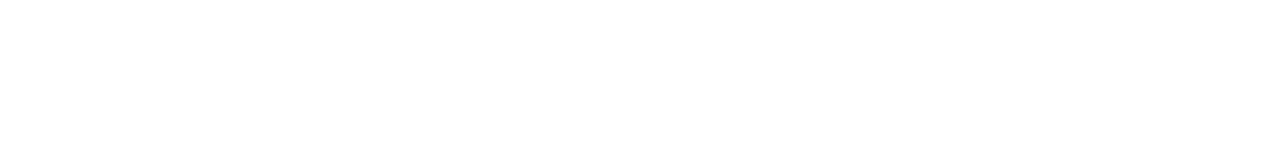
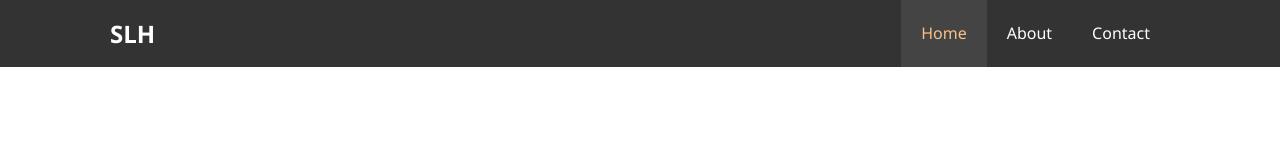
Before and after one commit to ramzizelfani/100_Days_Of_Code, a plain HTML site: page HTML_CSS_MasterClass/hotel_website/index.html in a window 1280 px wide. Drawn offline with Linux system fonts and the light colour scheme.

Commit message:
#100DaysOfCode-Day6: the hotle project - part1

```diff
--- a/HTML_CSS_MasterClass/hotel_website/css/style.css
+++ b/HTML_CSS_MasterClass/hotel_website/css/style.css
@@ -0,0 +1,85 @@
+/* BEGIN CORE STYLES */
+/* CSS Reset: Clearing the margin and paddings, setup the box-sizing property to border-box */
+* {
+  margin: 0;
+  padding: 0;
+  box-sizing: border-box;
+}
+/* Main Styling (html, body selectors):
+*font-family
+line-height
+*/
+html,
+body {
+  font-family: 'Segoe UI', Tahoma, Geneva, Verdana, sans-serif;
+  line-height: 1.7em;
+}
+/* The links:
+* default color
+* set text-decoration to none
+*/
+a {
+  color: #333;
+  text-decoration: none;
+}
+/* The headers:
+* padding-bottom
+*/
+h1,
+h2,
+h3 {
+  padding-bottom: 20px;
+}
+/* p:
+*Adding top and bottom padding | Less than headers padding
+*/
+p {
+  padding: 10px 0;
+}
+/* Utility Classes */
+.container {
+  margin: auto;
+  max-width: 1100px;
+  overflow: auto;
+  padding: 0 20px;
+}
+
+/* END CORE STYLES */
+
+/* Header Styling */
+/* Navbar (background color, text color, overflow */
+/* overflow: auto means that the background shows no matter what */
+#navbar {
+  background: #333;
+  color: #fff;
+  overflow: auto;
+}
+/* Navbar links */
+#navbar a {
+  color: #fff;
+}
+/* arranging the .logo to the left and the ul to the right */
+/* Here we will use float to achive that but it is recommended to use flexbox or grid display */
+.logo {
+  float: left;
+  padding-top: 20px;
+}
+#navbar ul {
+  list-style: none;
+  float: right;
+  /* padding-top: 20px; */
+}
+#navbar ul li {
+  /* display: inline; */
+  float: left;
+}
+#navbar ul li a {
+  display: block;
+  padding: 20px;
+  text-align: center;
+}
+#navbar a:hover,
+#navbar a.current {
+  background: #444;
+  color: #f7c08a;
+}
--- a/HTML_CSS_MasterClass/hotel_website/index.html
+++ b/HTML_CSS_MasterClass/hotel_website/index.html
@@ -3,7 +3,29 @@
   <head>
     <meta charset="UTF-8" />
     <meta name="viewport" content="width=device-width, initial-scale=1.0" />
-    <title>Hotel BT | Welcome</title>
+    <meta
+      name="description"
+      content="Welcome to SLH |Sousse Luxury Hotel, the most extraordinary hotel in Tunisia and the mediterranean"
+    />
+    <meta
+      name="keywords"
+      content="Hotel, Luxury, 5 Stars, Sousse, Tunisia, Mediterranean, Sea, Sun, Beach, Summer Time"
+    />
+    <link rel="stylesheet" href="css/style.css" />
+    <title>SL Hotel | Welcome</title>
   </head>
-  <body></body>
+  <body>
+    <header>
+      <nav id="navbar">
+        <div class="container">
+          <h1 class="logo"><a href="index.html"> SLH </a></h1>
+          <ul>
+            <li><a class="current" href="index.html"> Home </a></li>
+            <li><a href="about.html"> About </a></li>
+            <li><a href="contact.html"> Contact </a></li>
+          </ul>
+        </div>
+      </nav>
+    </header>
+  </body>
 </html>
```
Also changed, not shown: useful_vscode_shortcuts.md (+6 -0 lines), HTML_CSS_MasterClass/README.md, README.md.
